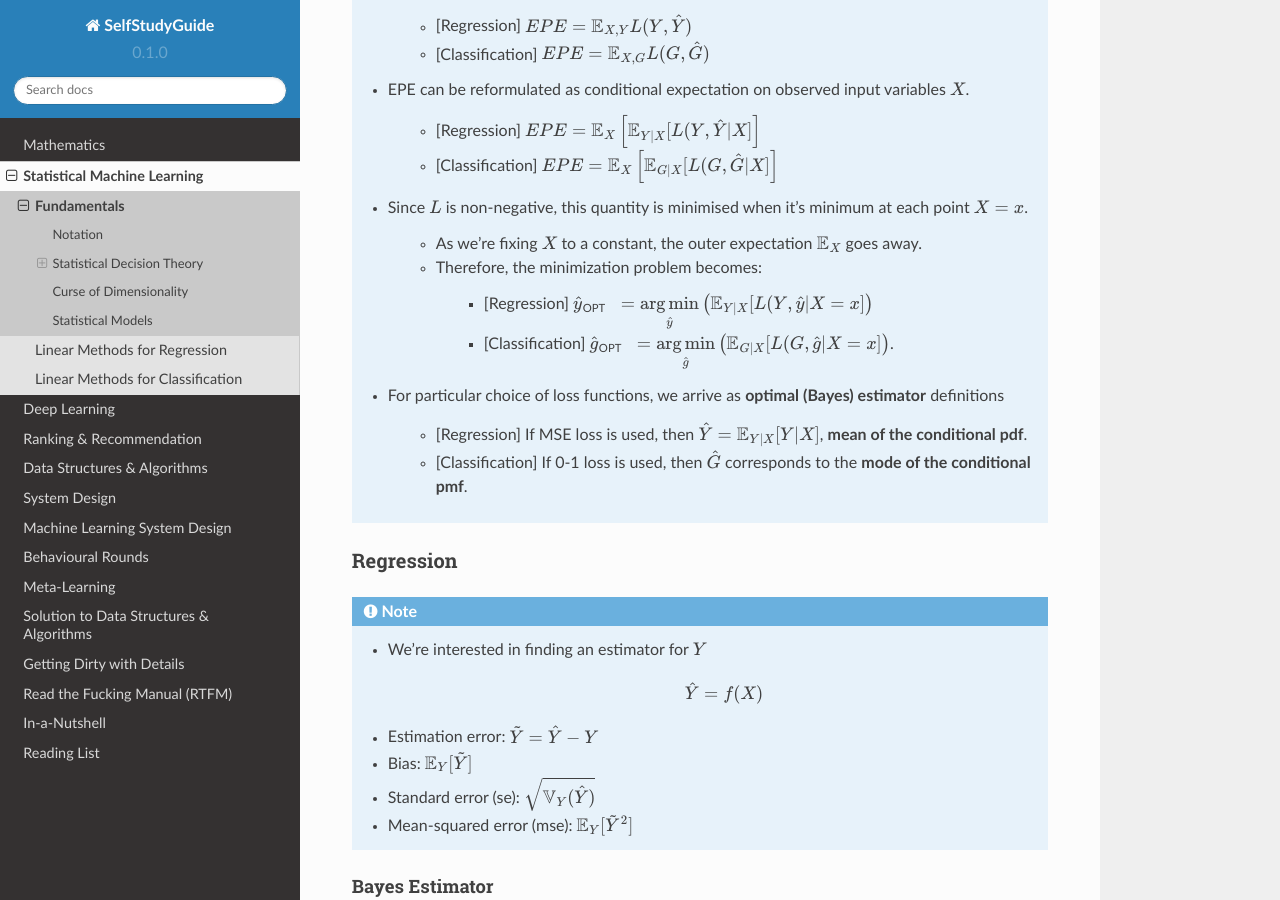
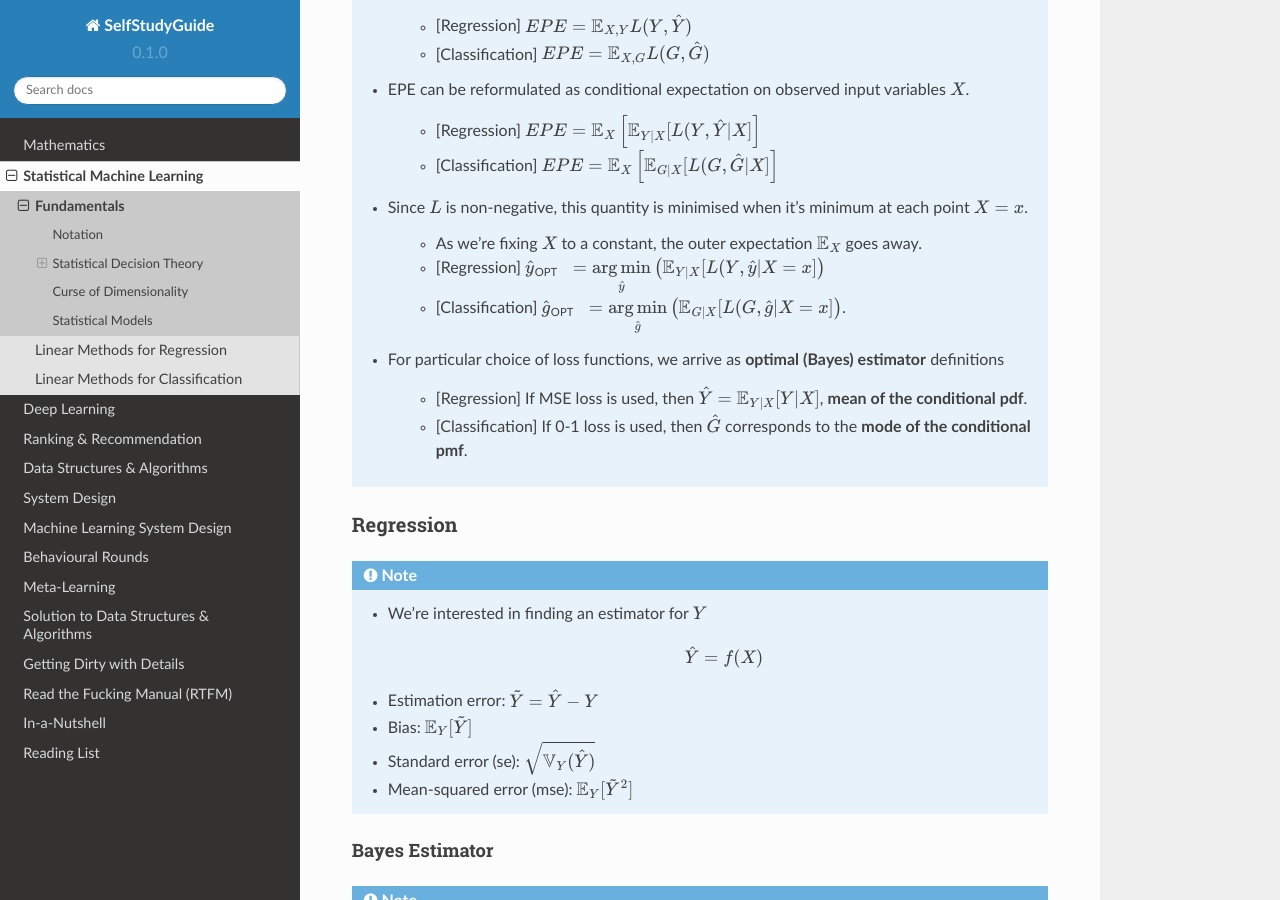
Before and after one commit to uselesstechjunks/leetcode, a Sphinx documentation site: the page built from docs/source/ml/basics.rst, in a window 1280 px wide and 900 px high, scrolled down 2020 px. Built offline with Sphinx 7.4.7 and the Read the Docs theme 2.0.0, drawn with Linux system fonts in a browser that asks for light colours.

Commit message:
Update basics.rst

```diff
--- a/docs/source/ml/basics.rst
+++ b/docs/source/ml/basics.rst
@@ -78,10 +78,8 @@ Two Random Variables
 	* Since :math:`L` is non-negative, this quantity is minimised when it's minimum at each point :math:`X=x`.
 
 		* As we're fixing :math:`X` to a constant, the outer expectation :math:`\mathbb{E}_X` goes away.
-		* Therefore, the minimization problem becomes:
-
-			* [Regression] :math:`\hat{y}_{\text{OPT}}=\underset{\hat{y}}{\arg\min}\left(\mathbb{E}_{Y|X}[L(Y,\hat{y}|X=x]\right)`
-			* [Classification] :math:`\hat{g}_{\text{OPT}}=\underset{\hat{g}}{\arg\min}\left(\mathbb{E}_{G|X}[L(G,\hat{g}|X=x]\right)`.
+		* [Regression] :math:`\hat{y}_{\text{OPT}}=\underset{\hat{y}}{\arg\min}\left(\mathbb{E}_{Y|X}[L(Y,\hat{y}|X=x]\right)`
+		* [Classification] :math:`\hat{g}_{\text{OPT}}=\underset{\hat{g}}{\arg\min}\left(\mathbb{E}_{G|X}[L(G,\hat{g}|X=x]\right)`.
 	* For particular choice of loss functions, we arrive as **optimal (Bayes) estimator** definitions
 
 		* [Regression] If MSE loss is used, then :math:`\hat{Y}=\mathbb{E}_{Y|X}[Y|X]`, **mean of the conditional pdf**.
```
